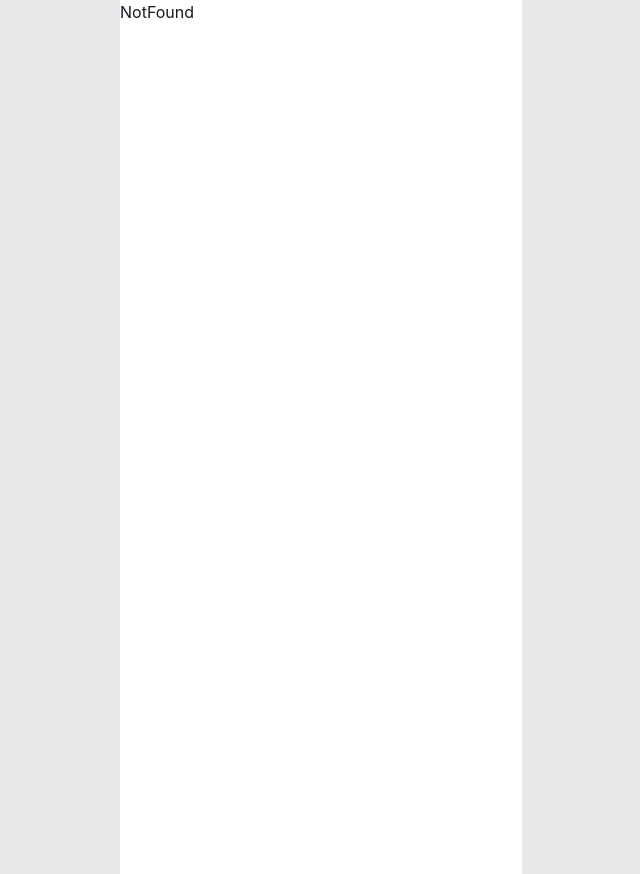
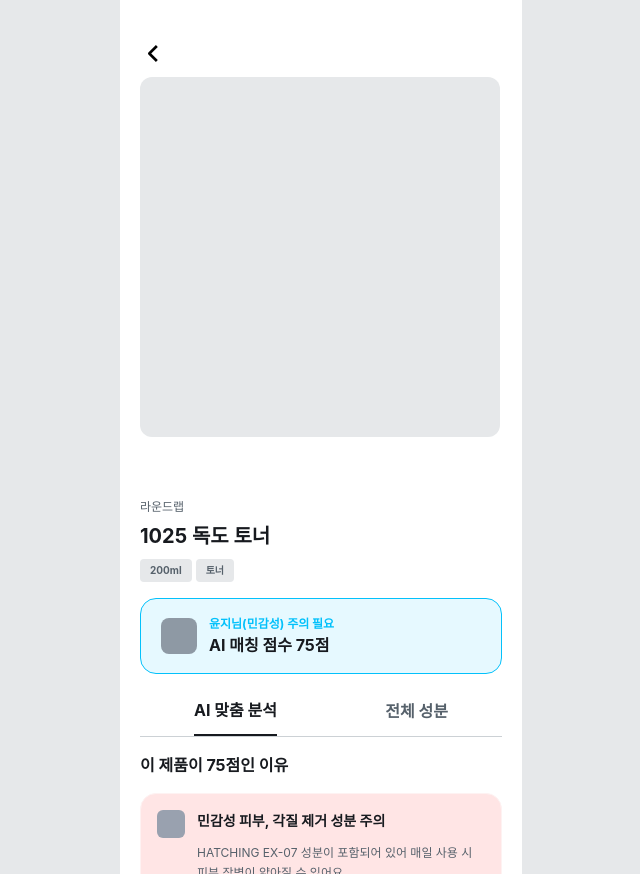
Before and after one commit to likelion-apex/FE, a React (Vite) app: page /ItemDetail in a window 1280 px wide. Shown: the whole page, without its empty margins (319-959 px from the left). Built offline with nearby package versions, Linux system fonts and the light colour scheme; a web font is replaced by a local one.

Commit message:
[Mod] 상품 상세 분석 모달 컴포넌트 분리

```diff
--- a/src/App.jsx
+++ b/src/App.jsx
@@ -14,6 +14,8 @@
 import Nickname from "./pages/Onboarding/Nickname";
 import Main from "./pages/Main";
 import MyRoutinePage from "./pages/MyRoutine/MyRoutinePage";
+//수정필요
+import ItemDetail from "./pages/ItemDetail";
 
 function App() {
   return (
@@ -30,6 +32,7 @@
             <Route path="/onboarding/skincare" element={<UsingSkincare />} />
             <Route path="/onboarding/nickname" element={<Nickname />} />
             <Route path="/main" element={<Main />} />
+            <Route path="/ItemDetail" element={<ItemDetail />} />
 
             <Route element={<Layout />}>
               <Route path="/RoutineAnalysis" element={<RoutineAnalysis />} />
--- a/src/components/Analysis/IngredientModal.jsx
+++ b/src/components/Analysis/IngredientModal.jsx
@@ -2,55 +2,49 @@
 import IngredientReason from "../../components/Analysis/IngredientReason";
 import Information from "../../assets/routine-analyze/Information.svg";
 import SolventItem from "./SolventItem";
+import TopNavbar from "../layouts/TopNavbar";
 
-const AnalyzeModal = ({ onClose, stepData }) => {
-  const data = stepData?.modalDetails;
-  //탭 두개로 나누기
+const IngredientModal = ({ onClose, stepData, isModal }) => {
+  const data = stepData?.modalDetails || stepData;
   const [activeTab, setActiveTab] = useState("AI 맞춤 분석");
 
   if (!data) return null;
 
   useEffect(() => {
     const scrollBox = document.getElementById("main-scroll-box");
-
-    if (scrollBox) {
-      // 모달이 열리면 이 박스의 스크롤을 막음
+    if (scrollBox && isModal) {
       scrollBox.style.overflow = "hidden";
     }
-
     return () => {
-      if (scrollBox) {
-        // 모달이 닫히면 다시 스크롤되도록 풀어줌
+      if (scrollBox && isModal) {
         scrollBox.style.overflow = "auto";
       }
     };
-  }, []);
+  }, [isModal]);
 
   return (
     <div
-      className="absolute inset-0 z-50 flex items-end justify-center bg-black/60 items-center"
-      onClick={onClose}
+      className={`flex w-full flex-col bg-white overflow-hidden ${
+        isModal ? "rounded-t-[24px] h-[85vh]" : "min-h-screen pb-[100px]"
+      }`}
+      onClick={isModal ? (e) => e.stopPropagation() : undefined}
     >
-      <div
-        className="flex h-[80vh] w-full flex-col rounded-t-[24px] bg-white px-[22px]"
-        onClick={(e) => e.stopPropagation()}
-      >
-        {/* 상단 헤더 영역 */}
-        <div className="flex items-start justify-between py-6">
+      {isModal ? (
+        <div className="flex items-start justify-between px-5 py-6 shrink-0">
           <div className="flex gap-4">
             <div className="size-[64px] shrink-0 rounded-xl bg-gray-40" />
-            <div className="flex h-[64px] flex-col">
+            <div className="flex flex-col justify-center">
               <span className="text-[12px] font-medium text-gray-60">
                 {data.brand}
               </span>
               <h2 className="text-[16px] font-bold text-black">
                 {data.productName}
               </h2>
-              <div className="flex gap-1 mt-auto">
-                <span className="rounded bg-gray-10 px-2 py-1 text-[10px] text-gray-60 font-bold">
+              <div className="mt-1 flex gap-1">
+                <span className="rounded bg-gray-10 px-2 py-1 text-[10px] font-bold text-gray-60">
                   {data.volume}
                 </span>
-                <span className="rounded bg-gray-10 px-2 py-1  text-[10px] text-gray-60 font-bold">
+                <span className="rounded bg-gray-10 px-2 py-1 text-[10px] font-bold text-gray-60">
                   {data.category}
                 </span>
               </div>
@@ -58,15 +52,40 @@
           </div>
           <button
             onClick={onClose}
-            className="flex size-7 items-center justify-center rounded-full bg-gray-10 text-gray-60 text-[23px] font-bold cursor-pointer"
+            className="flex size-7 items-center justify-center rounded-full bg-gray-10 text-[23px] font-bold text-gray-60 cursor-pointer"
           >
             ✕
           </button>
         </div>
+      ) : (
+        <div className="flex flex-col w-full">
+          <TopNavbar step={0} totalSteps={0} stepName={""} />
+          <div className="flex flex-col px-5 pt-6 pb-2">
+            <div className="size-[360px] rounded-xl bg-gray-10 mb-14" />
+            <div>
+              <span className="text-[12px] font-medium text-gray-60">
+                {data.brand}
+              </span>
+              <h2 className="mt-1 text-[20px] font-bold text-black">
+                {data.productName}
+              </h2>
+              <div className="mt-2 flex gap-1">
+                <span className="rounded bg-gray-10 px-2.5 py-1 text-[10px] font-bold text-gray-60">
+                  {data.volume}
+                </span>
+                <span className="rounded bg-gray-10 px-2.5 py-1 text-[10px] font-bold text-gray-60">
+                  {data.category}
+                </span>
+              </div>
+            </div>
+          </div>
+        </div>
+      )}
 
+      <div className="flex flex-1 flex-col px-5 min-h-0">
         {/* AI 매칭 점수 박스 */}
-        <div className="mb-4 flex items-center gap-3 rounded-2xl border border-blue-50 bg-blue-05 px-5 py-4">
-          <div className="size-9 shrink-0 rounded-lg bg-gray-400" />
+        <div className="mb-6 mt-2 flex items-center gap-3 rounded-2xl border border-blue-50 bg-blue-05 px-5 py-4 shrink-0">
+          <div className="size-9 shrink-0 rounded-lg bg-gray-40" />
           <div className="flex flex-col">
             <span className="text-[12px] font-bold text-blue-50">
               {data.matchTitle}
@@ -78,12 +97,12 @@
         </div>
 
         {/* 탭 메뉴 */}
-        <div className="flex border-b border-gray-20 px-10 gap-24">
+        <div className="flex w-full justify-around border-b border-gray-20 shrink-0">
           {["AI 맞춤 분석", "전체 성분"].map((tab) => (
             <button
               key={tab}
               onClick={() => setActiveTab(tab)}
-              className={`flex-1 pb-3 text-[16px] font-bold ${
+              className={`pb-3 text-[16px] font-bold transition-colors ${
                 activeTab === tab
                   ? "border-b-2 border-black text-black"
                   : "text-gray-60 hover:text-black hover:border-b-2 hover:border-black"
@@ -94,12 +113,12 @@
           ))}
         </div>
 
-        {/* 💡 탭에 따른 컨텐츠 렌더링 영역 */}
-        <div className="flex flex-1 flex-col overflow-y-auto no-scrollbar pt-4">
+        {/* 탭 컨텐츠 영역 */}
+        <div className="flex flex-1 flex-col pt-4 pb-6 overflow-y-auto no-scrollbar">
           {/* 탭 1. AI 맞춤 분석 */}
           {activeTab === "AI 맞춤 분석" && (
-            <div className="flex flex-1 flex-col">
-              <h3 className="mb-4 text-[16px] font-bold">
+            <div className="flex flex-col">
+              <h3 className="mb-4 text-[16px] font-bold text-black">
                 이 제품이 {data.score}점인 이유
               </h3>
               <div className="flex flex-col gap-3">
@@ -107,47 +126,35 @@
                   <IngredientReason key={reason.id} reason={reason} />
                 ))}
               </div>
-
-              {/* 💡 mt-auto를 주면 위쪽 내용물이 짧아도 항상 맨 아래로 밀려납니다. 여백(pb-4 등)을 조금 더 주면 예쁩니다. */}
-              <div className="mt-auto pb-2 flex flex-col items-center pt-8 text-center text-[11px] leading-tight text-gray-40">
-                <img src={Information} alt="info" className="mb-1" />
-                <p>
-                  AI가 성분, 프로필 정보를 바탕으로 분석했어요 <br />
-                  실사용 결과는 보장되지 않으니 제품 정보를 확인해 주세요
-                </p>
-              </div>
             </div>
           )}
 
           {/* 탭 2. 전체 성분 */}
           {activeTab === "전체 성분" && data.allIngredients && (
             <div className="flex flex-col">
-              {/* 1. 성분 구성 그래프 */}
+              {/* 성분 구성 그래프 */}
               <div className="mb-4">
                 <h3 className="mb-4 text-[15px] text-black">성분 구성</h3>
-
-                {/* 데이터가 0보다 클 때만 범례 렌더링 */}
                 <div className="mb-2 flex items-center gap-3 text-[12px] text-gray-500">
                   {data.allIngredients.composition.low > 0 && (
                     <span className="flex items-center gap-2">
-                      <div className="size-2 rounded-full bg-blue-50" />
-                      1-2 낮은 위험
+                      <div className="size-2 rounded-full bg-blue-50" /> 1-2
+                      낮은 위험
                     </span>
                   )}
                   {data.allIngredients.composition.medium > 0 && (
                     <span className="flex items-center gap-2">
-                      <div className="size-2 rounded-full bg-yellow-50a" />
-                      3-6 중간 위험
+                      <div className="size-2 rounded-full bg-yellow-50a" /> 3-6
+                      중간 위험
                     </span>
                   )}
                   {data.allIngredients.composition.high > 0 && (
                     <span className="flex items-center gap-2">
-                      <div className="size-2 rounded-full bg-red-40" />
-                      7-10 높은 위험
+                      <div className="size-2 rounded-full bg-red-40" /> 7-10
+                      높은 위험
                     </span>
                   )}
                 </div>
-
                 {/* 막대 그래프 바 */}
                 <div className="flex h-1.5 w-full overflow-hidden rounded-full bg-gray-100">
                   <div
@@ -169,7 +176,7 @@
                 </div>
               </div>
 
-              {/* 2. 요약 리스트 */}
+              {/* 요약 리스트 */}
               <div className="mb-6 flex flex-col gap-3 border-b border-gray-200 pb-6 text-[14px]">
                 <div className="mb-1 flex items-center justify-between">
                   <span className="font-medium text-gray-60">전체 성분</span>
@@ -177,28 +184,28 @@
                     {data.allIngredients.summary.total}개
                   </span>
                 </div>
-                <div className="flex items-center justify-between text-[14px] text-gray-30">
+                <div className="flex items-center justify-between text-gray-30">
                   <span className="flex items-center gap-2.5">
-                    <div className="size-5 rounded-[6px] bg-gray-20" />
-                    20가지 주의성분
+                    <div className="size-5 rounded-[6px] bg-gray-20" /> 20가지
+                    주의성분
                   </span>
                   <span>{data.allIngredients.summary.caution20}개</span>
                 </div>
-                <div className="flex items-center justify-between text-[14px] text-gray-30">
+                <div className="flex items-center justify-between text-gray-30">
                   <span className="flex items-center gap-2.5">
-                    <div className="size-5 rounded-[6px] bg-gray-20" />
-                    알레르기 주의성분
+                    <div className="size-5 rounded-[6px] bg-gray-20" /> 알레르기
+                    주의성분
                   </span>
                   <span>{data.allIngredients.summary.allergy}개</span>
                 </div>
               </div>
 
-              {/* 3. 전성분 상세 리스트 */}
+              {/* 전성분 상세 리스트 */}
               <div>
                 <div className="mb-4 flex items-end justify-between pb-2">
                   <span className="text-[14px] font-bold text-gray-900">
                     전성분{" "}
-                    <span className="text-[#00C4FE]">
+                    <span className="text-blue-50">
                       {data.allIngredients.summary.total}개
                     </span>
                   </span>
@@ -207,7 +214,6 @@
                     <p>함량이 높은 순서로 보여집니다</p>
                   </div>
                 </div>
-
                 <div className="flex flex-col gap-4 pb-3">
                   {data.allIngredients.list.map((ing) => (
                     <SolventItem key={ing.id} ing={ing} />
@@ -216,7 +222,7 @@
               </div>
 
               {/* 하단 고지사항 */}
-              <div className="break-keep rounded-xl bg-gray-05 p-4 text-[12px] leading-relaxed text-gray-40 whitespace-pre-line ">
+              <div className="whitespace-pre-line break-keep rounded-xl bg-gray-05 p-4 text-[12px] leading-relaxed text-gray-40">
                 구매 전 제조·판매업자가 표기한 전성분 표를 한 번 더 확인하시길
                 권장드립니다.
                 <br />
@@ -229,9 +235,20 @@
             </div>
           )}
         </div>
-
-        {/* 하단 확인 버튼 */}
-        <div className="pt-2 pb-4">
+      </div>
+      {activeTab === "AI 맞춤 분석" ? (
+        <div className="flex flex-col items-center text-center text-[11px] leading-tight text-gray-40">
+          <img src={Information} alt="info" className="mb-1" />
+          <p>
+            AI가 성분, 프로필 정보를 바탕으로 분석했어요 <br />
+            실사용 결과는 보장되지 않으니 제품 정보를 확인해 주세요
+          </p>
+        </div>
+      ) : (
+        <div></div>
+      )}
+      {isModal === true ? (
+        <div className="px-5 pb-6 pt-2">
           <button
             onClick={onClose}
             className="w-full rounded-xl bg-black py-3 text-[18px] font-bold text-white cursor-pointer"
@@ -239,9 +256,11 @@
             확인
           </button>
         </div>
-      </div>
+      ) : (
+        <div></div>
+      )}
     </div>
   );
 };
 
-export default AnalyzeModal;
+export default IngredientModal;
--- /dev/null
+++ b/src/pages/ItemDetail.jsx
@@ -0,0 +1,64 @@
+import IngredientModal from "../components/Analysis/IngredientModal";
+import { ROUTINE_BRIEFING_DATA, USER_NAME } from "../mocks/mockData";
+
+//임시(목데이터 긁어옴)
+const stepData = {
+  modalDetails: {
+    brand: "라운드랩",
+    productName: "1025 독도 토너",
+    volume: "200ml",
+    category: "토너",
+    score: 75,
+    matchTitle: `${USER_NAME}님(민감성) 주의 필요`,
+    reasons: [
+      {
+        id: 1,
+        type: "danger",
+        title: "민감성 피부, 각질 제거 성분 주의",
+        desc: "HATCHING EX-07 성분이 포함되어 있어 매일 사용 시 피부 장벽이 얇아질 수 있어요.",
+      },
+    ],
+    allIngredients: {
+      composition: { low: 85, medium: 10, high: 5 },
+      summary: { total: 18, caution20: 0, allergy: 0 },
+      list: [
+        {
+          id: 1,
+          risk: "1",
+          riskType: "low",
+          name: "정제수",
+          purpose: "용제, 피부컨디셔닝제",
+          effects: ["피부 보습"],
+        },
+        {
+          id: 2,
+          risk: "8",
+          riskType: "high",
+          name: "프로테아제",
+          purpose: "피부컨디셔닝제, 각질제거제",
+          effects: ["각질 제거", "피지 조절"],
+        },
+        {
+          id: 3,
+          risk: "1-2",
+          riskType: "low",
+          name: "부틸렌글라이콜",
+          purpose: "피부컨디셔닝제, 용제",
+          effects: ["강력 보습"],
+        },
+      ],
+    },
+  },
+};
+
+//여기로 누른 화장품의 데이터 보내주기(목데이터 파일 참고)
+const ItemDetail = () => {
+  const isModal = false;
+  return (
+    <div>
+      <IngredientModal stepData={stepData} isModal={isModal} />
+    </div>
+  );
+};
+
+export default ItemDetail;
--- a/src/pages/RoutineAnalysis/AnalyzeResult.jsx
+++ b/src/pages/RoutineAnalysis/AnalyzeResult.jsx
@@ -17,6 +17,7 @@
   const [selectedStep, setSelectedStep] = useState(null);
   const { setNavProps } = useOutletContext();
   const navigate = useNavigate();
+  const isModal = true;
 
   useEffect(() => {
     setNavProps({
@@ -134,10 +135,16 @@
         </section>
       </div>
       {selectedStep && (
-        <IngredientModal
-          stepData={selectedStep}
-          onClose={() => setSelectedStep(null)}
-        />
+        <div
+          className="absolute inset-0 z-50 flex items-end justify-center bg-black/60"
+          onClick={() => setSelectedStep(null)}
+        >
+          <IngredientModal
+            stepData={selectedStep}
+            isModal={isModal}
+            onClose={() => setSelectedStep(null)}
+          />
+        </div>
       )}
       <div className="flex flex-col gap-2 items-center justify-center w-full mt-5">
         <p className="text-[12px] font-semibold text-blue-50">
```
